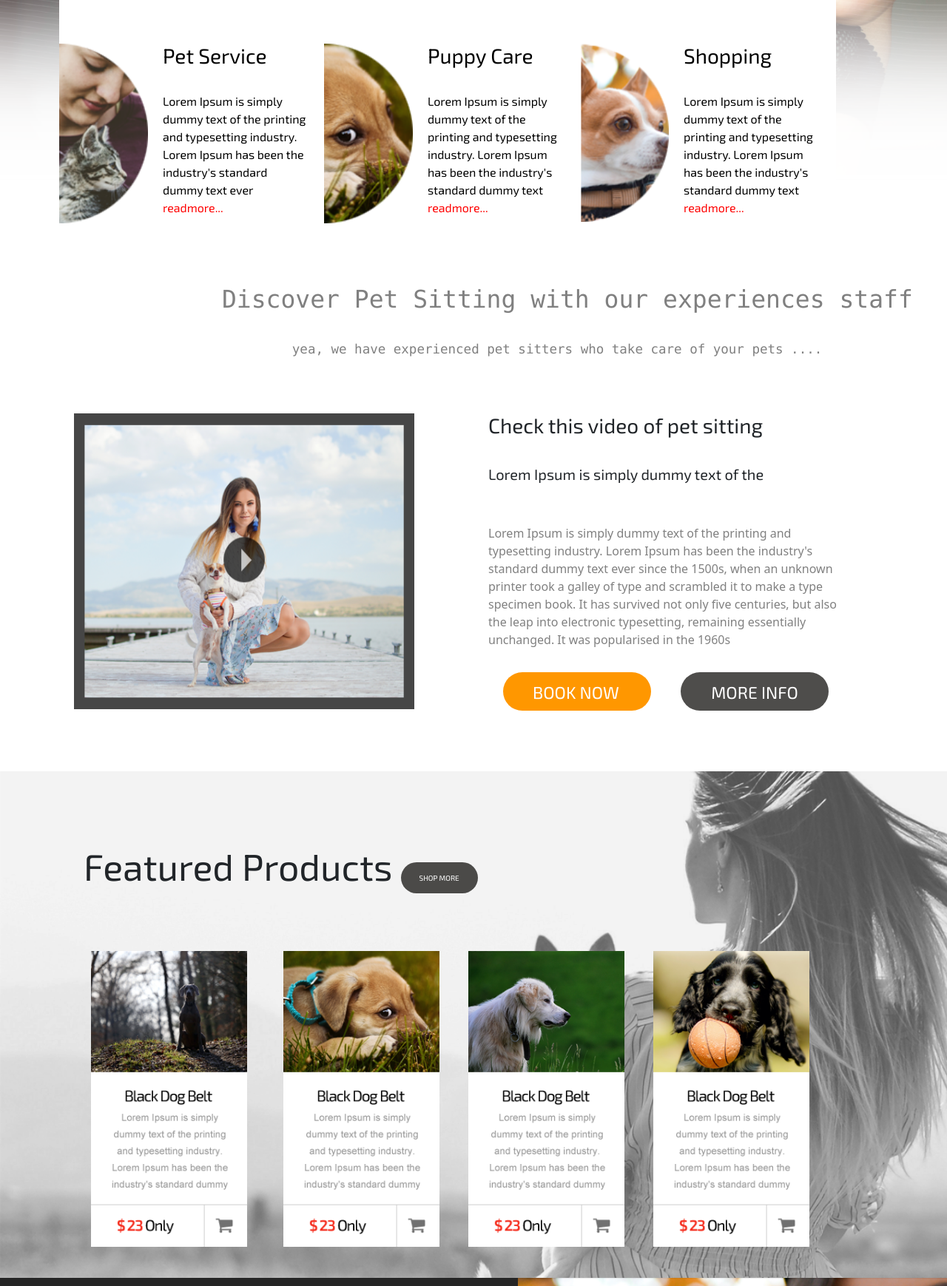
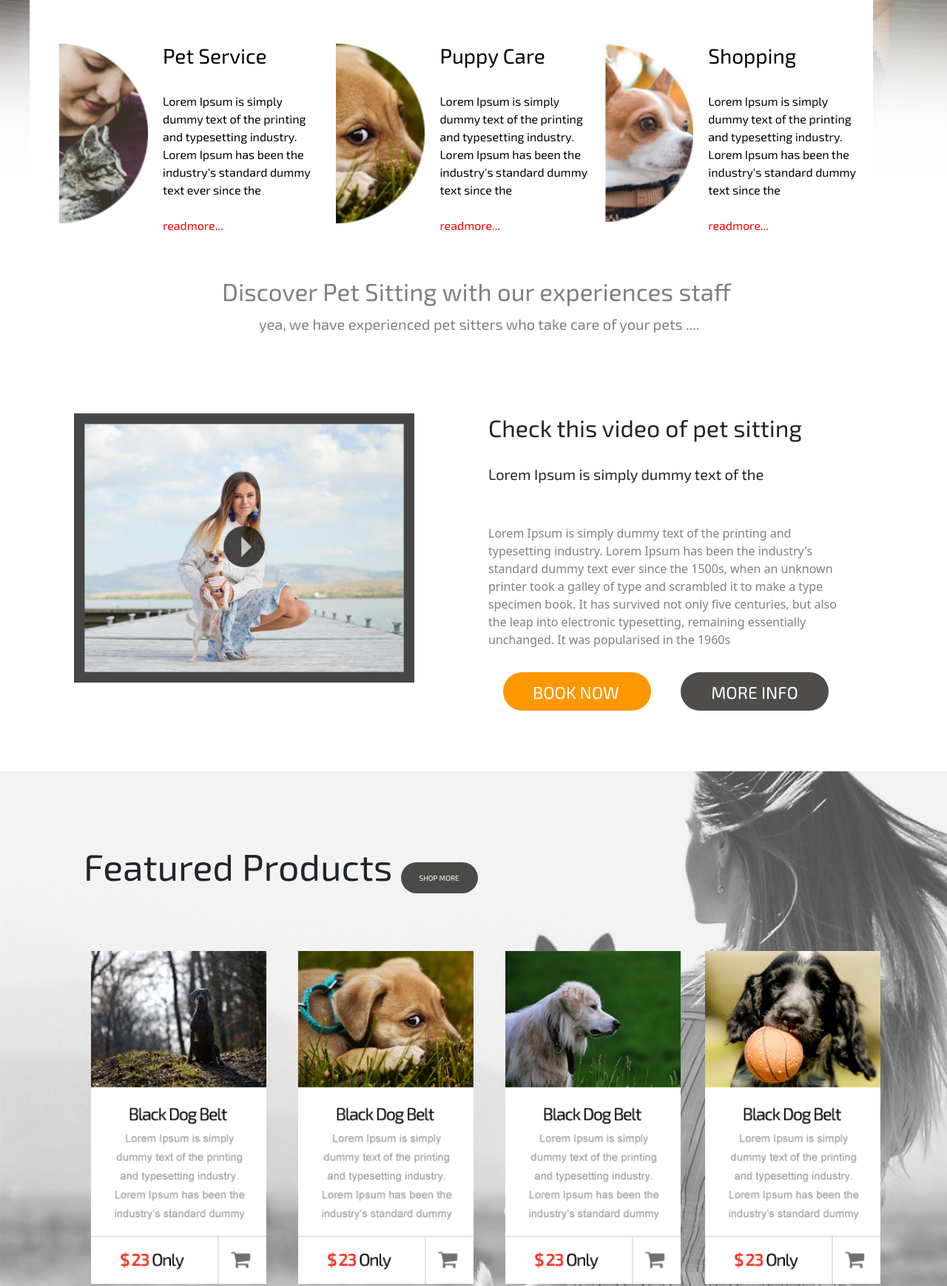
Before and after one commit to Hemanth0409/psd-project-, a plain HTML site: page index.html in a window 1280 px wide. Shown: the part 480-2219 px from the top of the page at 74% size. Drawn offline with nearby package versions, Linux system fonts and the light colour scheme.

Commit message:
recent change 1

```diff
--- a/index.html
+++ b/index.html
@@ -2,6 +2,7 @@
 <html lang="en">
 
 <head>
+    <!-- CDN links -->
     <meta charset="UTF-8">
     <meta http-equiv="X-UA-Compatible" content="IE=edge">
     <meta name="viewport" content="width=device-width, initial-scale=1.0">
@@ -15,6 +16,7 @@
 </head>
 
 <body>
+    <!-- NAVBAR -->
     <nav class="navbar navbar-expand-lg navbar-light bg-light " id="navhed">
         <div class="container-fluid">
             <a class="navbar-brand" href="#"></a>
@@ -49,6 +51,7 @@
         </div>
     </nav>
     <banner>
+        <!-- 1ST block -->
         <img src="./asset/Layer 4 (2).png" alt="petz" id="ban">
         <div id="text1">
             <p>
@@ -61,46 +64,51 @@
             <button id="but">SHOP NOW</button>
             <div>
                 <div id="sub">
-                    <div id="sub1">
+                    <div class="sub1">
                         <img src="./asset/Layer 12.png" style="float: left;padding-right: 20px;width: 140px; ">
 
                         <h3>Pet Service</h3>
                         <br>
 
-                        <p>Lorem Ipsum is simply dummy text of the printing and typesetting industry. Lorem Ipsum has been the industry's standard dummy text ever<span id="dots" style="color:red;"><br>    readmore...</span><span id="more"> since the 1500s, when an unknown printer took a galley of type and scrambled it to make a type specimen book. It has survived not only five centuries, but also the leap into electronic typesetting, remaining essentially unchanged. It was popularised in the 1960s with the release of Letraset sheets containing Lorem Ipsum passages, and more recently with desktop publishing software like Aldus PageMaker including versions of Lorem Ipsum.</span>
+                        <p>Lorem Ipsum is simply dummy text of the printing and typesetting industry. Lorem Ipsum has been the industry's standard dummy text ever since the <span id="dots" style="color:red;"><br> <br>   readmore...</span><span id="more">1500s, when an unknown printer took a galley of type and scrambled it to make a type specimen book. It has survived not only five centuries, but also the leap into electronic typesetting, remaining essentially unchanged. It
+                            was popularised in the 1960s with the release of Letraset sheets containing Lorem Ipsum passages, and more recently with desktop publishing software like Aldus PageMaker including versions of Lorem Ipsum.</span>
                     </div>
-                    <div id="sub1">
+                    <div class="sub1">
                         <img src="./asset/Layer 13.png" style="float: left;padding-right: 20px;width: 140px;">
                         <div>
                             <h3>Puppy Care</h3>
                             <br>
 
-                            <p>Lorem Ipsum is simply dummy text of the printing and typesetting industry. Lorem Ipsum has been the industry's standard dummy text <span id="dots" style="color:red;"><br>  readmore...</span><span id="more"> since the 1500s, when an unknown printer took a galley of type and scrambled it to make a type specimen book. It has survived not only five centuries, but also the leap into electronic typesetting, remaining essentially unchanged. It was popularised in the 1960s with the release of Letraset sheets containing Lorem Ipsum passages, and more recently with desktop publishing software like Aldus PageMaker including versions of Lorem Ipsum.</span>
+                            <p>Lorem Ipsum is simply dummy text of the printing and typesetting industry. Lorem Ipsum has been the industry's standard dummy text since the <span id="dots" style="color:red;"><br><br>  readmore...</span><span id="more">1500s,
+                                when an unknown printer took a galley of type and scrambled it to make a type specimen book. It has survived not only five centuries, but also the leap into electronic typesetting, remaining essentially unchanged. It was
+                                popularised in the 1960s with the release of Letraset sheets containing Lorem Ipsum passages, and more recently with desktop publishing software like Aldus PageMaker including versions of Lorem Ipsum.</span>
 
                             </p>
                         </div>
                     </div>
-                    <div id="sub1">
+                    <div class="sub1">
                         <img src="./asset/Layer 14.png" style="float: left;padding-right: 20px;width: 140px;">
 
                         <h3>Shopping</h3>
                         <br>
-                        <p>Lorem Ipsum is simply dummy text of the printing and typesetting industry. Lorem Ipsum has been the industry's standard dummy text <span id="dots" style="color:red"> <br>  readmore...</span><span id="more"> since the 1500s, when an unknown printer took a galley of type and scrambled it to make a type specimen book. It has survived not only five centuries, but also the leap into electronic typesetting, remaining essentially unchanged. It was popularised in the 1960s with the release of Letraset sheets containing Lorem Ipsum passages, and more recently with desktop publishing software like Aldus PageMaker including versions of Lorem Ipsum.</span>
+                        <p>Lorem Ipsum is simply dummy text of the printing and typesetting industry. Lorem Ipsum has been the industry's standard dummy text since the <span id="dots" style="color:red"> <br> <br> readmore...</span><span id="more">  1500s, when an unknown printer took a galley of type and scrambled it to make a type specimen
+                            book. It has survived not only five centuries, but also the leap into electronic typesetting, remaining essentially unchanged. It was popularised in the 1960s with the release of Letraset sheets containing Lorem Ipsum passages,
+                            and more recently with desktop publishing software like Aldus PageMaker including versions of Lorem Ipsum.</span>
 
                         </p>
                     </div>
                 </div>
                 <div id="mi">
-                    <pre>
+                    <p>
                         <h3 style="font-size: 33px;">Discover Pet Sitting with our experiences staff</h3>
-         yea, we have experienced pet sitters who take care of your pets ....
+                        <p style="font-size: 20px;padding-left: 50px;"> yea, we have experienced pet sitters who take care of your pets ....</p>
 
-                </pre>
+                    </p>
                 </div>
                 <div id="frame">
-                    <img src="./asset/Layer 15 (2).png" alt="frame" width="460px">
+                    <a href="#" style="text-decoration: none;"> <img src="./asset/Layer 15 (2).png" alt="frame" width="460px"></a>
                     <div>
-                        <h3 id="heading">Check this video of pet sitting</h3>
+                        <h2 id="heading">Check this video of pet sitting</h2>
                         <h6 id="heading2">Lorem Ipsum is simply dummy text of the </h6>
                         <p id="heading3">Lorem Ipsum is simply dummy text of the printing and typesetting industry. Lorem Ipsum has been the industry's standard dummy text ever since the 1500s, when an unknown printer took a galley of type and scrambled it to make a type
                             specimen book. It has survived not only five centuries, but also the leap into electronic typesetting, remaining essentially unchanged. It was popularised in the 1960s <span id="dots" style="color:red"></span>
@@ -116,6 +124,7 @@
 
         </div>
     </banner>
+    <!-- 2nd block -->
     <div id="bc">
         <img src="./asset/Layer 19.png" alt="bc" width="1370px">
         <div id="fea">
@@ -151,6 +160,7 @@
             <h5 id="mid1">Amanda Suzane (Australia)</h5>
             <img src="./asset/Layer 30.png" alt="slider" id="sil">
         </div>
+        <!-- 3rd block -->
         <div>
             <h1 id="heading5">Latest Blog Posts <button id="but4"> GO TO BLOG</button></h1>
             <img src="./asset/Layer 34.png" alt="quotes" id="blog1">
@@ -165,24 +175,27 @@ california!
 
             <img src="./asset/Layer 32.png" id="blog2">
             <img src="./asset/Layer 33.png" id="blog3">
-            <img src="./asset/Layer 35.png" id="blog4">
+            <img src="./asset/Layer 35.png" id="blog4" width="470px">
         </div>
 
     </div>
+    <!-- 4th block -->
     <footer>
         <div id="footer">
             <img src="./asset/Layer 36.png" width="1370px" height="715px">
 
-        </div>
+
             <div id="footer1">
                 <img src="./asset/Layer 38.png" width="1370px" height="157px">
             </div>
             <div id="heading6">
                 <h3>Contact us for support</h3>
             </div>
+            <a href="#">
                 <div id="media">
                     <img src="./asset/.png" alt="media">
                 </div>
+            </a>
 
             <div>
                 <input type="text" placeholder="Your name" id="text1_1"><br>
@@ -211,8 +224,9 @@ california!
 
             </pre>
             </div>
+            <!-- 5 block -->
             <div id="logo1">
-            <img src="./asset/petz.png" alt="logo">
+                <a href="#"><img src="./asset/petz.png" alt="logo"></a>
             </div>
             <div id="page">
                 <a href="#" style="float: left;text-decoration: none;color: rgb(255, 254, 254);">Home &nbsp|</a>
@@ -226,6 +240,7 @@ california!
             <div id="copyr">
                 <p>(C) 2017, All Rights Reserved Petz Theme, Designed by Template.net</p>
             </div>
+        </div>
     </footer>
 
 </body>
--- a/styles.css
+++ b/styles.css
@@ -5,6 +5,7 @@
 #navhed {
     background: url(/asset/Layer\ 27\ copy.png);
     background-blend-mode: multiply;
+    width: 1370px;
 }
 
 #logo {
@@ -30,11 +31,6 @@
     color: rgb(255, 255, 255);
 }
 
-#x1:hover {
-    background-color: #ff9700;
-    display: inline-block;
-}
-
 #but {
     font-family: 'Exo 2';
     font-size: 23px;
@@ -52,8 +48,8 @@
 }
 
 #sub {
-    margin-right: 150px;
-    margin-left: 180px;
+    margin-right: 100px;
+    margin-left: 140px;
     margin-top: 300px;
     padding-bottom: 500px;
     padding-top: 100px;
@@ -61,9 +57,10 @@
     color: aliceblue;
     position: absolute;
     display: flex;
+    padding-left: 40px;
 }
 
-#sub1 {
+.sub1 {
     color: black;
     font-family: 'Exo 2';
     width: auto;
@@ -81,7 +78,7 @@
     color: grey;
     padding-left: 400px;
     font-family: 'Exo 2';
-    font-size: 20px;
+    font-size: 30px;
 }
 
 #frame {
@@ -95,7 +92,7 @@
 }
 
 #heading {
-    width: 400px;
+    width: 450px;
     margin-left: 100px;
     position: absolute;
     font-family: 'Exo 2';
@@ -155,7 +152,7 @@
 
 #bc {
     position: relative;
-    height: 685px;
+    height: 780px;
     margin-top: 1400px;
 }
 
@@ -182,34 +179,28 @@
     display: flex;
     position: absolute;
     margin-left: 10px;
-    height: 400px;
+    height: 450px;
 }
 
 #card2 {
     display: flex;
     position: absolute;
-    margin-left: 270px;
-    height: 400px;
+    margin-left: 290px;
+    height: 450px;
 }
 
 #card3 {
     display: flex;
     position: absolute;
-    margin-left: 520px;
-    height: 400px;
+    margin-left: 570px;
+    height: 450px;
 }
 
 #card4 {
     display: flex;
     position: absolute;
-    margin-left: 770px;
-    height: 400px;
-}
-
-#back {
-    background-image: url(/asset/Layer\ 27\ copy\ 3.png);
-    padding-bottom: 100px;
-    padding-top: 30px;
+    margin-left: 840px;
+    height: 450px;
 }
 
 #bc1 {
@@ -276,10 +267,19 @@
     font-family: 'Exo 2';
 }
 
+#back {
+    background-image: url(/asset/Layer\ 27\ copy\ 3.png);
+    padding-bottom: 100px;
+    padding-top: 30px;
+    width: 1370px;
+}
+
 #blog1 {
     display: flex;
     position: relative;
     margin-left: 150px;
+    width: 450px;
+    height: 350px;
 }
 
 #blog1-text {
@@ -300,22 +300,25 @@
 
 #blog2 {
     display: flex;
-    width: 527px;
-    height: 337px;
-    margin-top: -340px;
-    margin-left: 600px;
+    width: 550px;
+    height: 350px;
+    margin-top: -350px;
+    margin-left: 650px;
 }
 
 #blog3 {
     display: flex;
-    margin-top: 50px;
+    margin-top: 70px;
     margin-left: 150px;
+    width: 550px;
+    height: 360px;
 }
 
 #blog4 {
     display: flex;
-    margin-top: -340px;
+    margin-top: -359px;
     margin-left: 729px;
+    height: 360px;
 }
 
 #footer {
@@ -429,3 +432,8 @@
     margin-left: 898px;
     color: white;
 }
+
+body {
+    overflow-x: hidden;
+    overflow-y: unset;
+}
```
Also changed, not shown: asset/ (1).png (added). Lines whose indentation alone changed are shown as unchanged.
